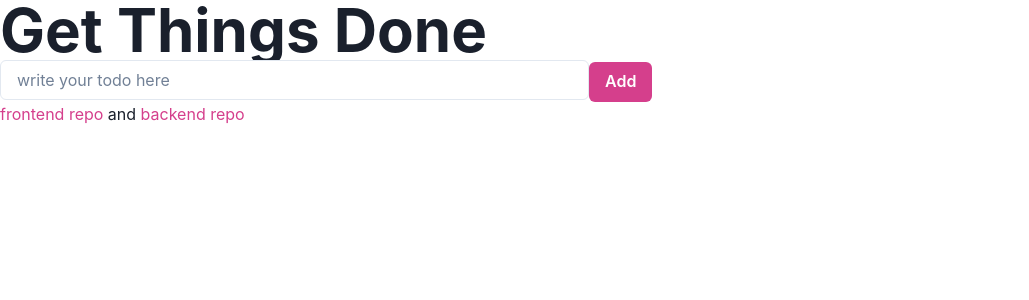
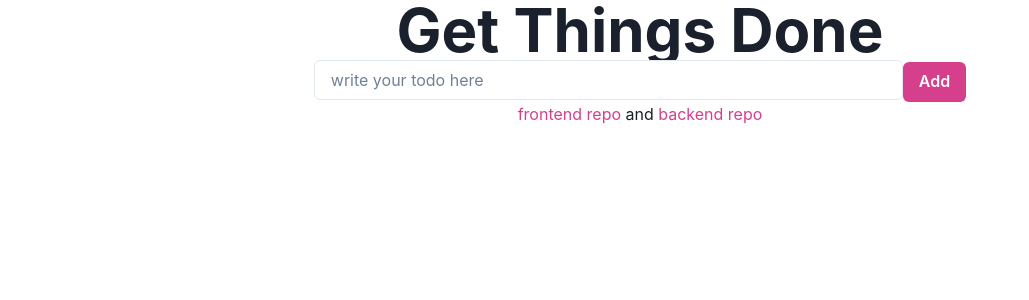
Before and after one commit to nbogie/cynthia-todos-react-reviewed, a React (Create React App) app: page / in a window 1280 px wide. Shown: the top 300 px of the page, without its empty margins (0-1029 px from the left). Built offline with nearby package versions, Linux system fonts and the light colour scheme; no server answers; the HTML template or start-up script is replaced by a standard one.

Commit message:
adding Box and Flex component

```diff
--- a/src/App.tsx
+++ b/src/App.tsx
@@ -1,4 +1,4 @@
-import { Heading } from "@chakra-ui/react";
+import { Box, Flex, Heading } from "@chakra-ui/react";
 import InputTodo from "./components/InputTodo";
 import TodoList from "./components/TodoList";
 import { Footer } from "./components/Footer";
@@ -6,12 +6,16 @@ import { Footer } from "./components/Footer";
 export default function App(): JSX.Element {
   return (
     <>
+      <Box>
+        <Flex align="center" h="100%" justify="flex-start" direction="column">
           <Heading as="h1" size="3xl" noOfLines={1}>
             Get Things Done
           </Heading>
           <InputTodo />
           <TodoList />
           <Footer />
+        </Flex>
+      </Box>
     </>
   );
 }
```
Lines whose indentation alone changed are shown as unchanged.
